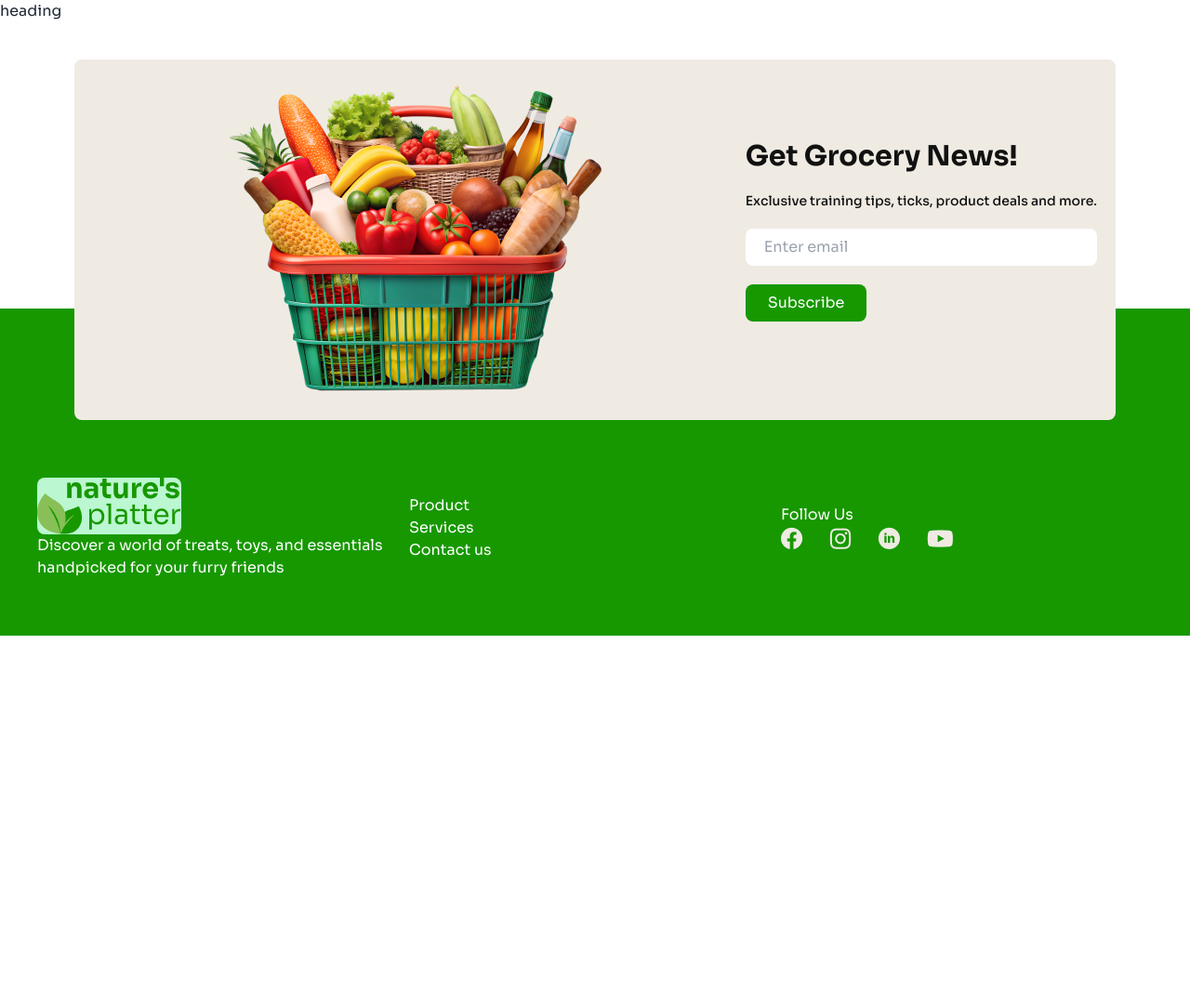
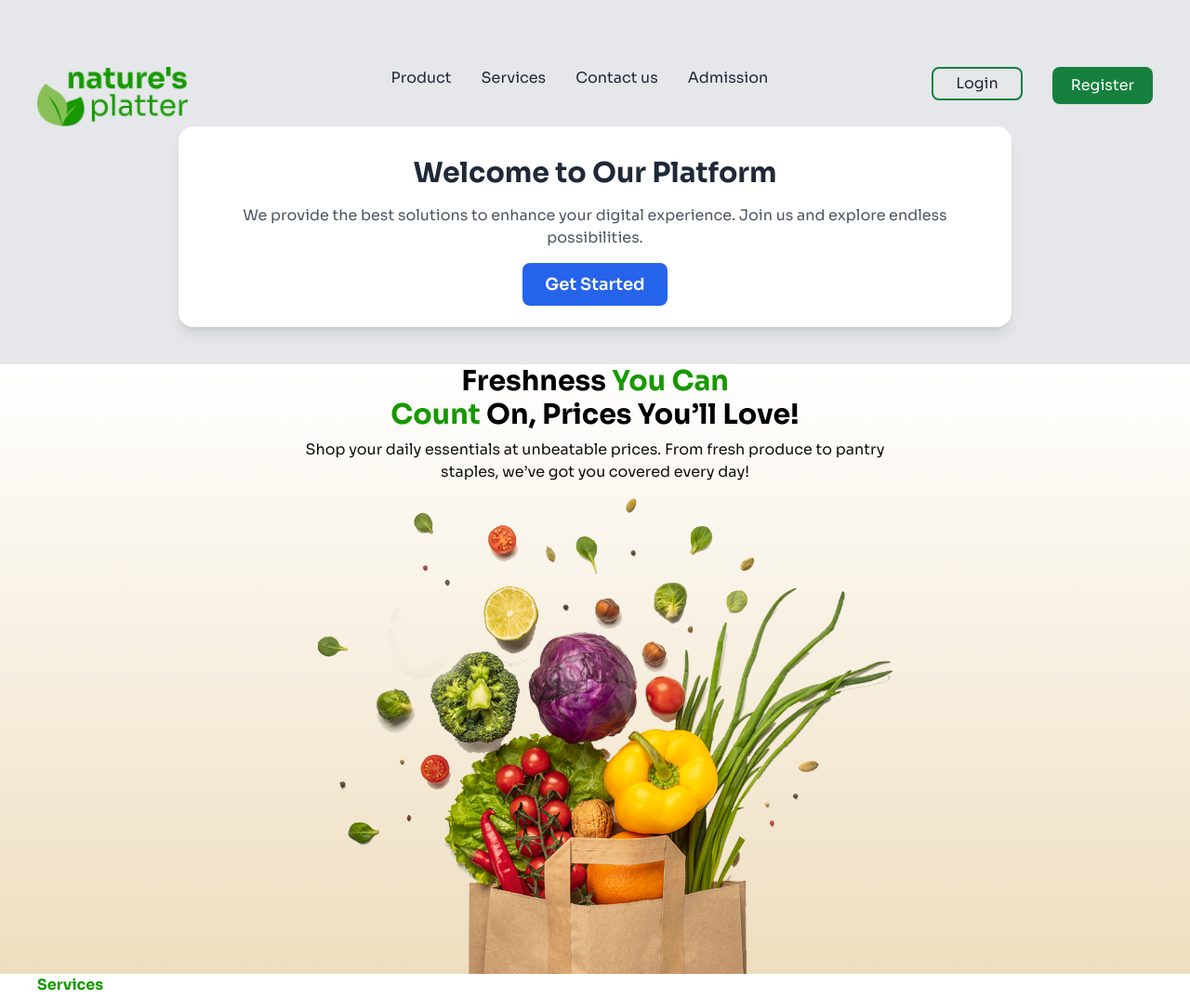
Before and after one commit to Md-Sharafat-Rohoman/Living-Lab, a plain HTML site: page index.html in a window 1280 px wide. Shown: the top 1075 px of the page at 93% size. Before the commit the page ends 800 px from the top, so only its background shows below. Drawn offline with nearby package versions, Linux system fonts and the light colour scheme.

Commit message:
navigation var added

```diff
--- a/index.html
+++ b/index.html
@@ -19,41 +19,82 @@
 </head>
 
 <body>
-    <h3 class="">heading</h3>
+    <header class="bg-gray-200 py-10">
+        <!-- navbar -->
+        <!-- nav section start  -->
+        <nav class="lg:flex lg:justify-between mt-8 px-10">
+            <div class="flex justify-between">
+                <img class="h-16" src="images/logo-header.png" alt="">
+                <i class="fa-solid fa-bars text-3xl text-green-700 lg:hidden"></i>
 
-    <header>
+            </div>
 
+            <ul class="lg:flex lg:gap-8  hidden">
+                <li class=""><a href=" " class="">Product</a></li>
+                <li class=""><a href="" class="">Services</a></li>
+                <li class=""><a href="" class="">Contact us</a></li>
+                <li class=""><a href="" class="">Admission</a></li>
+                <div><i class="fa-solid fa-magnifying-glass"></i></div>
+                <div><i class="fa-solid fa-cart-plus"></i></div>
+                <div class="ml-20">
+
+                    <button class="border-solid border-2 border-green-700 rounded-lg px-6 py-1 ">Login</button>
+                </div>
+                <div>
+                    <button class="bg-green-700 px-5 py-2 rounded-lg text-white">Register</button>
+                </div>
+                <!-- <div class="">
+                    <svg class="" xmlns="http://www.w3.org/2000/svg" width="30" height="30" viewBox="0 0 30 30" fill="none">
+                        <path fill-rule="evenodd" clip-rule="evenodd" d="M3.75 8.4375C3.75 7.91973 4.16973 7.5 4.6875 7.5H25.3125C25.8303 7.5 26.25 7.91973 26.25 8.4375C26.25 8.95527 25.8303 9.375 25.3125 9.375H4.6875C4.16973 9.375 3.75 8.95527 3.75 8.4375ZM3.75 15C3.75 14.4822 4.16973 14.0625 4.6875 14.0625H25.3125C25.8303 14.0625 26.25 14.4822 26.25 15C26.25 15.5178 25.8303 15.9375 25.3125 15.9375H4.6875C4.16973 15.9375 3.75 15.5178 3.75 15ZM3.75 21.5625C3.75 21.0447 4.16973 20.625 4.6875 20.625H25.3125C25.8303 20.625 26.25 21.0447 26.25 21.5625C26.25 22.0803 25.8303 22.5 25.3125 22.5H4.6875C4.16973 22.5 3.75 22.0803 3.75 21.5625Z" fill="#179800"/>
+                      </svg>
+                </div> -->
+            </ul>
+        </nav>
+        <!-- Extra section added -->
+        <section class="max-w-4xl mx-auto bg-white p-8 rounded-2xl shadow-lg text-center">
+            <h2 class="text-3xl font-bold text-gray-800 mb-4">Welcome to Our Platform</h2>
+            <p class="text-gray-600 mb-6">We provide the best solutions to enhance your digital experience. Join us and
+                explore endless possibilities.</p>
+            <a href="#"
+                class="px-6 py-3 bg-blue-600 text-white rounded-lg text-lg font-semibold hover:bg-blue-700 transition">Get
+                Started</a>
+        </section>
     </header>
     <main>
-        <!-- <section class="freshness-container">
+
+        <section class="freshness-container">
             <h1 class="font-bold text-center text-black text-3xl">Freshness <span class="text-[#179800]">You Can <br>
                     Count</span> On, Prices You’ll Love!</h1>
-                <p class="lg:w-1/2 text-[#111] text-center mx-auto py-3 sm:p-2">Shop your daily essentials at unbeatable prices. From fresh produce to pantry staples, we’ve got you covered every day!</p>
+            <p class="lg:w-1/2 text-[#111] text-center mx-auto py-3 sm:p-2">Shop your daily essentials at unbeatable
+                prices. From fresh produce to pantry staples, we’ve got you covered every day!</p>
             <img class="lg:w-1/2 lg:h-1/2 mx-auto" src="images/hero-vegetables.png" alt="">
-        </section> -->
+        </section>
 
-        <!-- <section class="bg-white px-10">
+        <section class="bg-white px-10">
             <h3 class="font-bold text-[#179800]">Services</h3>
-        <div class="grid md:grid-cols-2 lg:grid-cols-3 gap-4 py-5" >
+            <div class="grid md:grid-cols-2 lg:grid-cols-3 gap-4 py-5">
                 <div class="bg-[#EFEBE3] text-center p-5 rounded-lg">
                     <img class="mx-auto bg-white rounded-full p-5" src="images/service.png" alt="">
                     <h2 class="text-[#111] font-bold py-3">24/7 Services </h2>
-                <p class="text-[#111] font-light opacity-[0.7]">Delivery is a fundamental component of commerce and trade, and involves transport and distribution.</p>
+                    <p class="text-[#111] font-light opacity-[0.7]">Delivery is a fundamental component of commerce and
+                        trade, and involves transport and distribution.</p>
                 </div>
                 <div class="bg-[#EFEBE3] text-center p-5 rounded-lg">
                     <img class="mx-auto bg-white rounded-full p-5" src="images/delivery.png" alt="">
                     <h2 class="text-[#111] font-bold py-3">Fast Delivery</h2>
-                <p class="text-[#111] font-light opacity-[0.7]">Delivery is a fundamental component of commerce and trade, and involves transport and distribution.</p>
+                    <p class="text-[#111] font-light opacity-[0.7]">Delivery is a fundamental component of commerce and
+                        trade, and involves transport and distribution.</p>
                 </div>
                 <div class="bg-[#EFEBE3] text-center p-5 rounded-lg">
                     <img class="mx-auto bg-white rounded-full p-5" src="images/healthy.png" alt="">
                     <h2 class="text-[#111] font-bold py-3">Healthy Products</h2>
-                <p class="text-[#111] font-light opacity-[0.7]">Delivery is a fundamental component of commerce and trade, and involves transport and distribution.</p>
+                    <p class="text-[#111] font-light opacity-[0.7]">Delivery is a fundamental component of commerce and
+                        trade, and involves transport and distribution.</p>
                 </div>
             </div>
-    </section> -->
+        </section>
 
-        <!-- <section>
+        <section>
             <div class="bg-[#EFEBE3] p-20">
                 <h1 class="text-[#179800] font-bold text-3xl">Popular Products</h1>
                 <div class="lg:flex gap-5">
@@ -169,39 +210,43 @@
                 </div>
 
             </div>
-        </section> -->
+        </section>
 
-        <!-- <section class="bg-white p-20">
+        <section class="bg-white p-20">
             <div>
                 <h1 class="text-[#179800] text-4xl font-bold">Arrival & Offers</h1>
                 <div class="lg:flex gap-10">
-                    <div  class="bg-[#115414] flex justify-between px-20 pt-20 mt-10 rounded-lg ">
+                    <div class="bg-[#115414] flex justify-between px-20 pt-20 mt-10 rounded-lg ">
                         <div>
                             <img src="images/dawat-logo.png" alt="">
-                            <button class="bg-[#63B76D] rounded-lg px-10 py-2 text-white text-2xl my-4">Cook Exotic Dishes</button>
+                            <button class="bg-[#63B76D] rounded-lg px-10 py-2 text-white text-2xl my-4">Cook Exotic
+                                Dishes</button>
                             <p class="text-white text-3xl">UP to <span class="font-extrabold">20% OFF</span></p>
                         </div>
                         <img src="images/dawat-mock-up.png" alt="">
                     </div>
-                    <div  class="bg-[#102861] flex justify-between pt-20 px-2 mt-10 rounded-lg ">
+                    <div class="bg-[#102861] flex justify-between pt-20 px-2 mt-10 rounded-lg ">
                         <div>
                             <img src="images/india-gate-logo.png" alt="">
-                            <button class="bg-[#2A4D97] rounded-lg px-10 py-2 text-white text-2xl my-4">World’s No.1 Rice</button>
+                            <button class="bg-[#2A4D97] rounded-lg px-10 py-2 text-white text-2xl my-4">World’s No.1
+                                Rice</button>
                             <p class="text-white text-3xl">UP to <span class="font-extrabold">40% OFF</span></p>
                         </div>
                         <img src="images/india-gate-mock-up.png" alt="">
                     </div>
                 </div>
             </div>
-        </section> -->
+        </section>
 
         <section class="bg-white p-10 relative">
             <div class="lg:flex lg:justify-center lg:items-center bg-[#EFEBE3] mx-10 rounded-lg p-5 -mb-40">
                 <img class="sm:mx-auto" src="images/vegetable-busket.png" alt="">
                 <div class="text-center lg:text-start">
                     <h2 class="text-[#111] text-3xl font-bold">Get Grocery News!</h2>
-                    <p class="text-[#111] text-sm py-5 font-medium">Exclusive training tips, ticks, product deals and more.</p>
-                    <input class="px-5 p-2 w-full rounded-lg bg-white" type="email" name="" id="" placeholder="Enter email"> <br>
+                    <p class="text-[#111] text-sm py-5 font-medium">Exclusive training tips, ticks, product deals and
+                        more.</p>
+                    <input class="px-5 p-2 w-full rounded-lg bg-white" type="email" name="" id=""
+                        placeholder="Enter email"> <br>
                     <button class="bg-[#179800] text-white rounded-lg px-6 py-2 my-5">Subscribe</button>
                 </div>
             </div>
```
Also changed, not shown: style.css (line endings or trailing spaces). Lines whose indentation alone changed are shown as unchanged.
